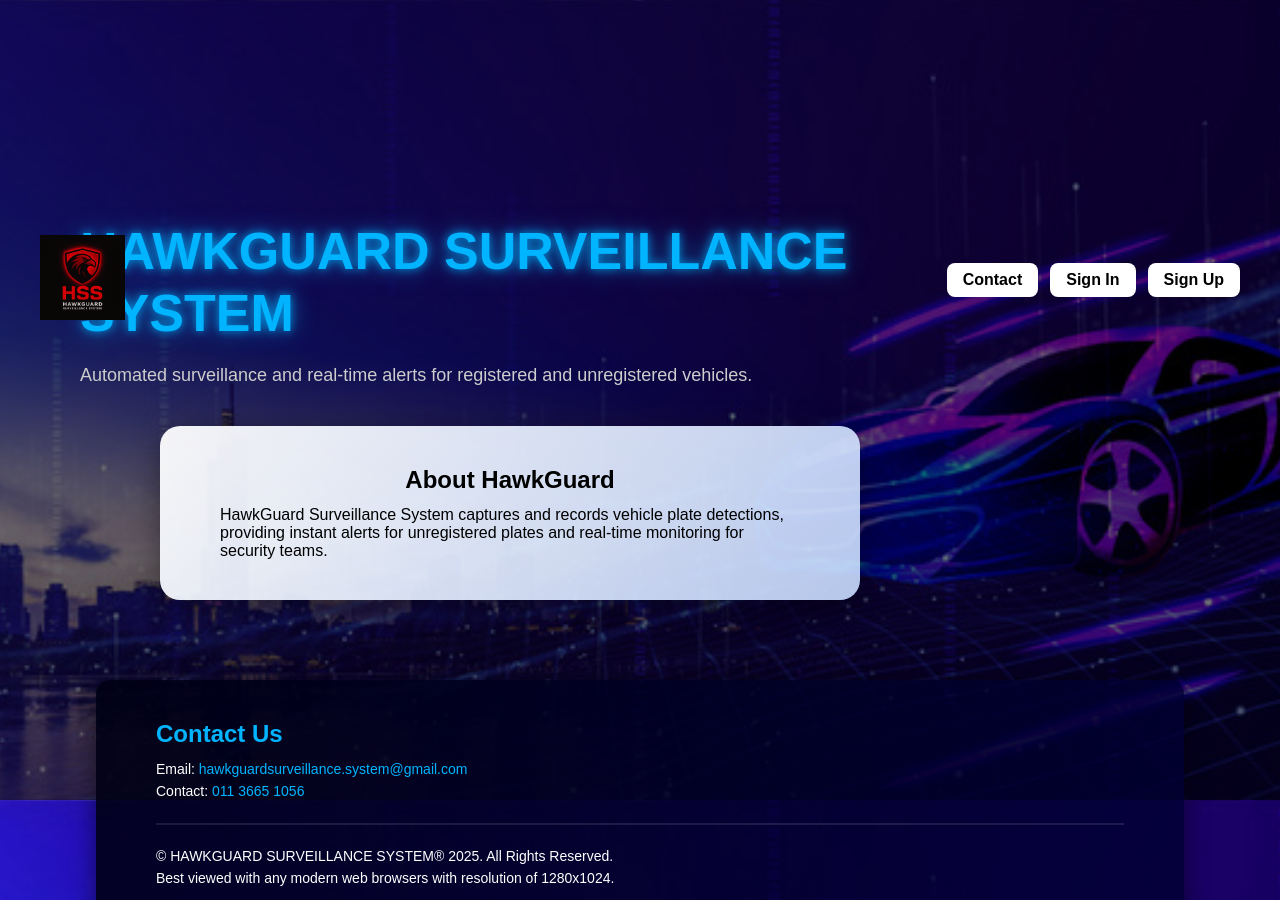
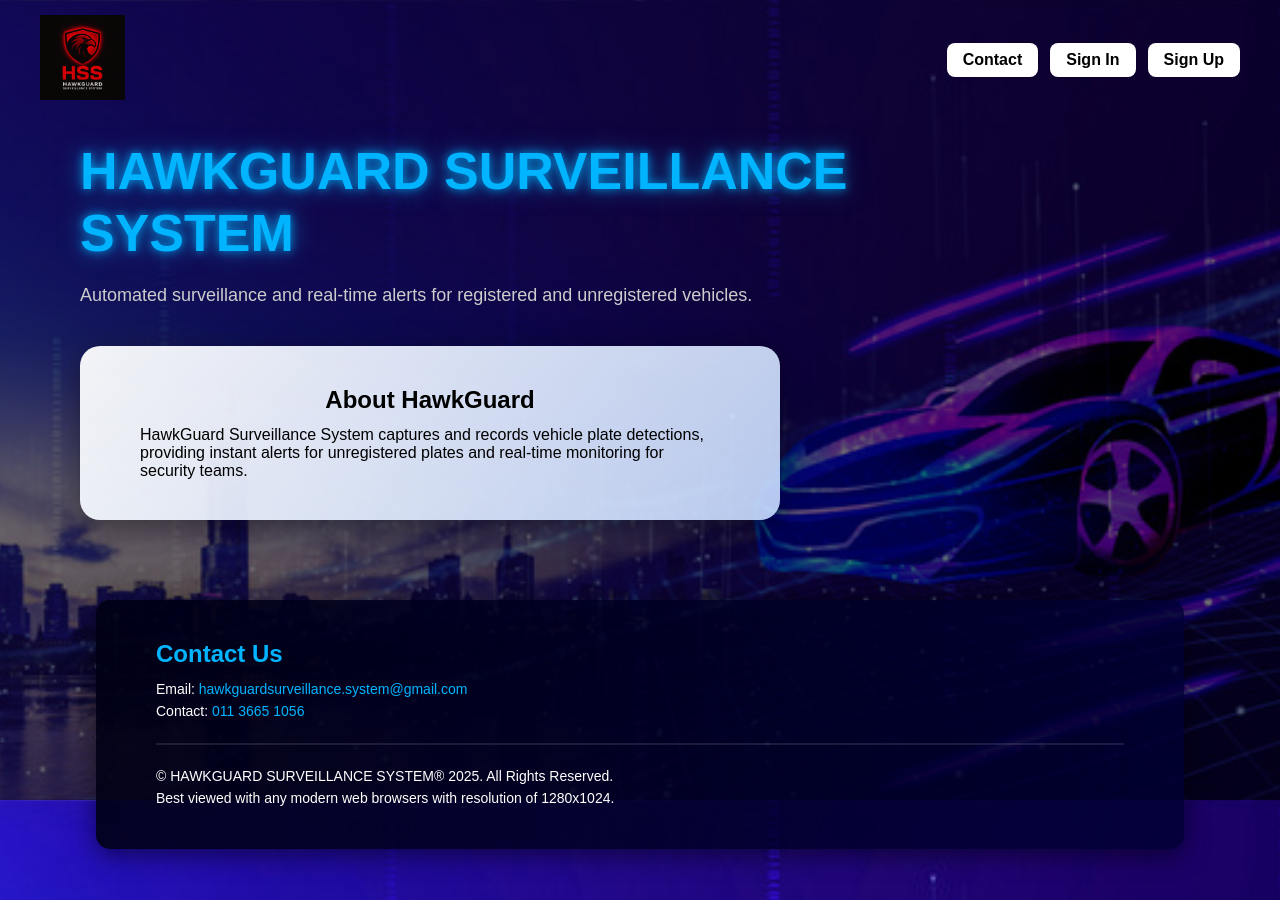
Before and after one commit to galaxyhyacinth-crypto/hawkguard-dashboard, a website: page public/index.html in a window 1280 px wide. Shown: the top 900 px of the page. Drawn offline with Linux system fonts and the light colour scheme.

```diff
--- a/public/assets/css/style.css
+++ b/public/assets/css/style.css
@@ -42,7 +42,7 @@
 }
 
 .brand img {
-  width: 85px; /* 💥 besarkan logo */
+  width: 85px;
   height: auto;
   cursor: pointer;
 }
@@ -86,17 +86,18 @@
   z-index: 0;
 }
 
-/* Align kiri hero content */
+/* -------------------- CONTAINER LEFT -------------------- */
+.container-left {
+  margin-left: 80px; /* selari dengan huruf H */
+}
+
+/* Hero-inner */
 .hero-inner {
-  position: relative;
-  z-index: 3;
   max-width: 900px;
   text-align: left;
-  margin-top: 220px; /* 💥 bawah logo sikit tapi tak terlalu bawah */
-  margin-left: 80px;
+  padding-top: 140px; /* ruang bawah top-nav */
 }
 
-/* Tajuk biru bold dengan glow */
 .hero-title {
   font-size: 52px;
   font-weight: 900;
@@ -120,7 +121,7 @@
   color: #000;
   border-radius: 20px;
   padding: 40px 60px;
-  margin: 40px 0 0 80px; /* selari dengan hero-inner */
+  margin: 40px 0 0 0; /* ikut container-left */
   box-shadow: 0 6px 30px rgba(0, 0, 0, 0.4);
   text-align: left;
   max-width: 700px;
--- a/public/index.html
+++ b/public/index.html
@@ -1,5 +1,5 @@
 <!DOCTYPE html>
-<html lang="en">
+<html lang="ms">
 <head>
   <meta charset="UTF-8" />
   <meta name="viewport" content="width=device-width, initial-scale=1.0" />
@@ -20,16 +20,22 @@
     </nav>
   </div>
 
-  <!-- 🔹 Hero Section -->
-  <div class="hero-inner fade-in-box">
-    <h1 class="hero-title">HAWKGUARD SURVEILLANCE SYSTEM</h1>
-    <p class="hero-desc">Automated surveillance and real-time alerts for registered and unregistered vehicles.</p>
+  <!-- 🔹 Hero + About Container -->
+  <div class="container-left">
+    <!-- Hero Section -->
+    <div class="hero-inner fade-in-box">
+      <h1 class="hero-title">HAWKGUARD SURVEILLANCE SYSTEM</h1>
+      <p class="hero-desc">
+        Automated surveillance and real-time alerts for registered and unregistered vehicles.
+      </p>
+    </div>
 
+    <!-- About Box -->
     <div class="about-box fade-in-box">
       <h2>About HawkGuard</h2>
       <p>
-        HawkGuard Surveillance System captures and records vehicle plate detections, providing instant alerts for
-        unregistered plates and real-time monitoring for security teams.
+        HawkGuard Surveillance System captures and records vehicle plate detections,
+        providing instant alerts for unregistered plates and real-time monitoring for security teams.
       </p>
     </div>
   </div>
```
